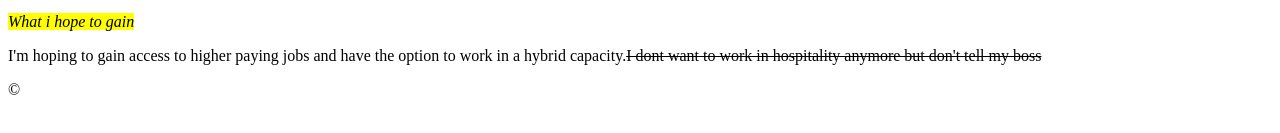
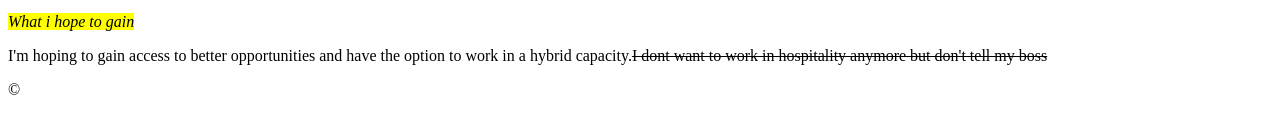
Before and after one commit to Lghova/LisaGhosn, a plain HTML site: page template.html in a window 1280 px wide. Shown: the part 525-658 px from the top of the page. Drawn offline with Linux system fonts and the light colour scheme.

Commit message:
Update template.html

```diff
--- a/template.html
+++ b/template.html
@@ -16,8 +16,7 @@
 	<p>I'm hoping to learn code and understand other forms of IT
 	related skills in order to broaden my job opportunities.</p>
 	<em><mark>What i hope to gain</mark></em>
-	<p>I'm hoping to gain access to higher paying
-	jobs and have the option to work in a hybrid
+	<p>I'm hoping to gain access to better opportunities and have the option to work in a hybrid
 	capacity.<del>I dont want to work in hospitality
 	anymore but don't tell my boss</del></p>
 	<p>&copy;</p>
```
